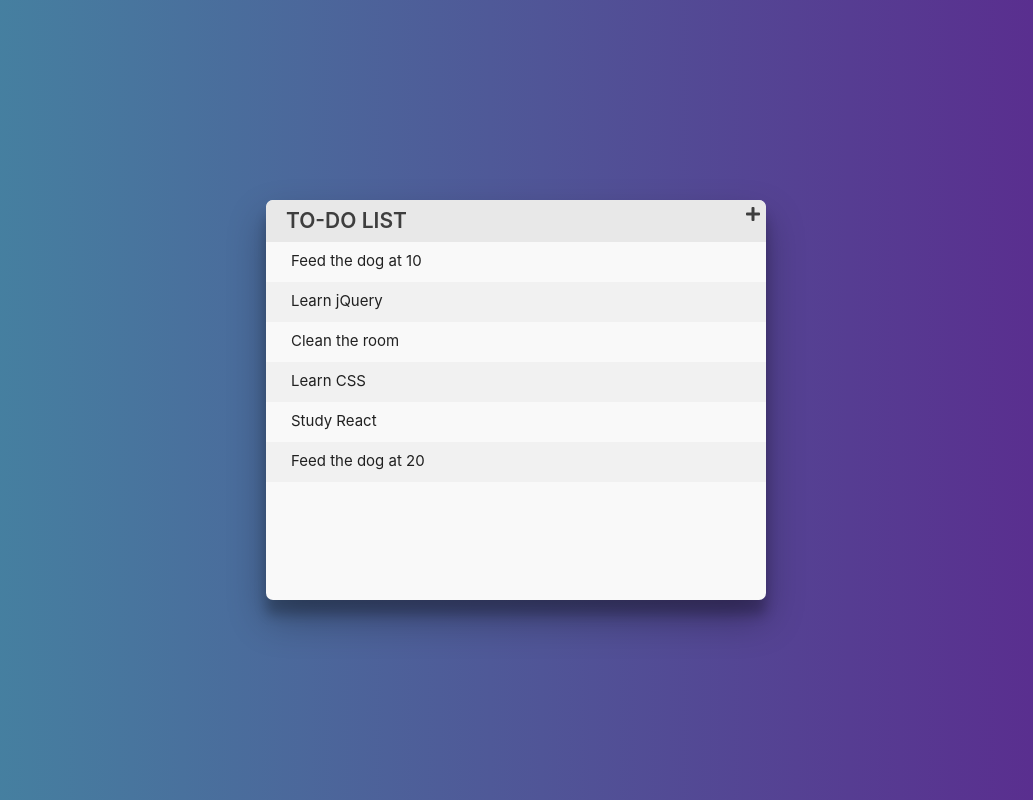
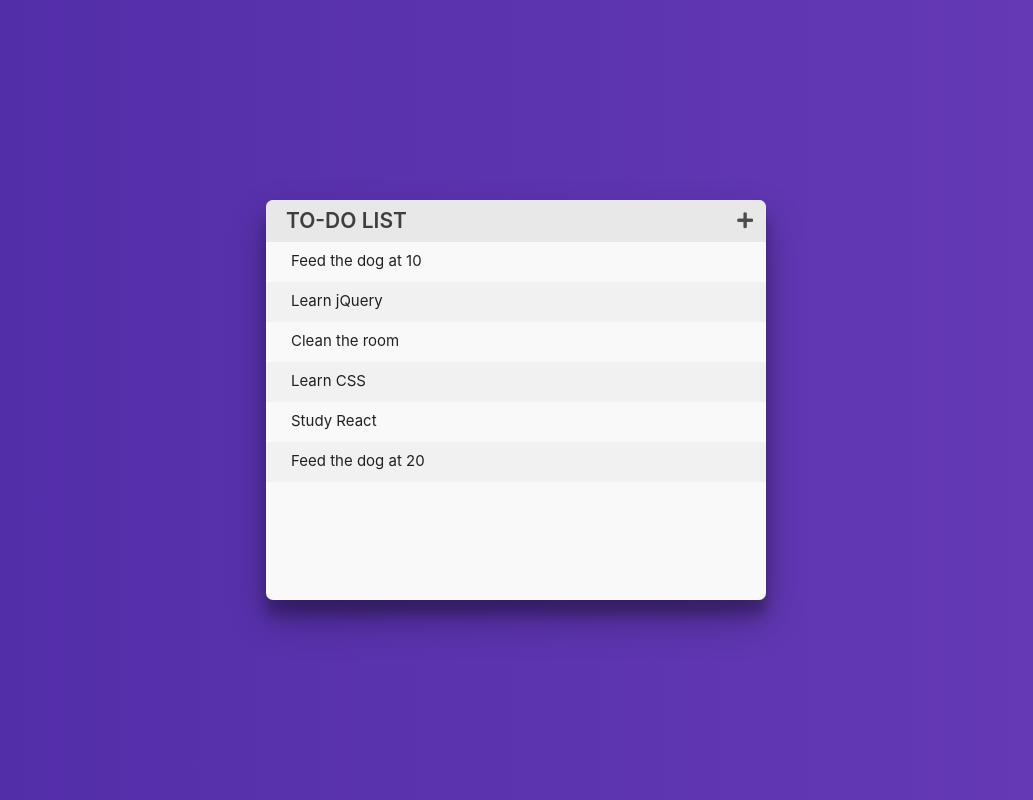
Before and after one commit to nixton9/Todo-List, a plain HTML site: page index.html in a window 1280 px wide. Shown: the whole page, without its empty margins (124-1157 px from the left). Drawn offline with nearby package versions, Linux system fonts and the light colour scheme.

Commit message:
Add files via upload
Design fixes

```diff
--- a/css/main.css
+++ b/css/main.css
@@ -7,9 +7,11 @@ body{
     font-family: -apple-system,BlinkMacSystemFont,"Segoe UI",Roboto,Oxygen-Sans,Ubuntu,Cantarell,"Helvetica Neue",sans-serif;
     font-weight: normal;
     color: rgba(0,0,0,0.87);
-    background: #5C258D;  /* fallback for old browsers */
-    background: -webkit-linear-gradient(to right, #4389A2, #5C258D);  /* Chrome 10-25, Safari 5.1-6 */
-    background: linear-gradient(to right, #4389A2, #5C258D); /* W3C, IE 10+/ Edge, Firefox 16+, Chrome 26+, Opera 12+, Safari 7+ */
+    background: #673AB7;  /* fallback for old browsers */
+    background: -webkit-linear-gradient(to right, #512DA8, #673AB7);  /* Chrome 10-25, Safari 5.1-6 */
+    background: linear-gradient(to right, #512DA8, #673AB7); /* W3C, IE 10+/ Edge, Firefox 16+, Chrome 26+, Opera 12+, Safari 7+ */
+
+
 }
 
 .container{
@@ -39,12 +41,20 @@ body{
 
 .app-plus{
     position: absolute;
-    right: 6px;
-    top: 6px;
+    right: 13px;
+    top: 11px;
+    cursor: pointer;
 }
 
 .app-plus i{
-    color:#3e3e3e;
+    color:#4c4c4c;
+    font-size:18px;
+    transform:rotate(0);
+    transition: all .3s ease;
+}
+
+.app-plus:hover i{
+    transform:rotate(90deg);
 }
 
 .app-header h1{
```
Also changed, not shown: index.html (line endings or trailing spaces), js/main.js (line endings or trailing spaces).
